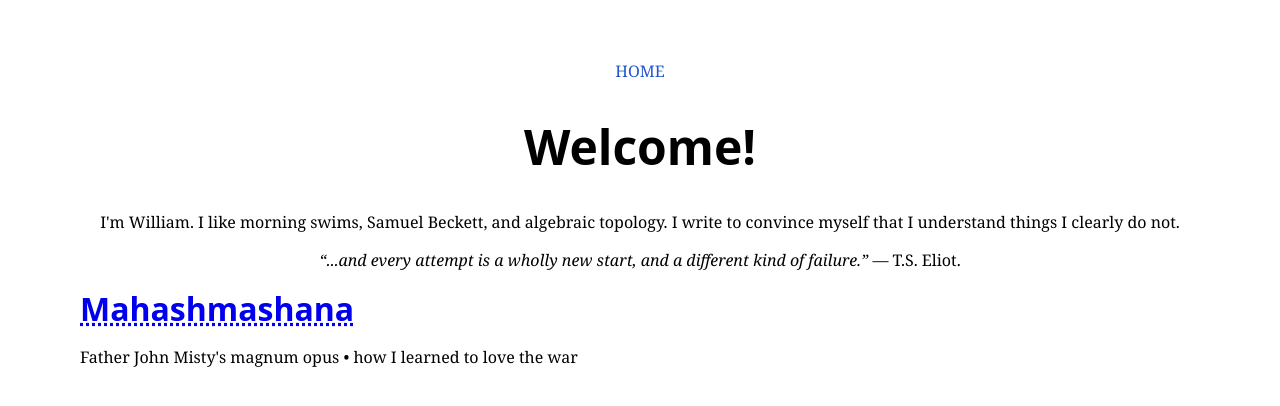
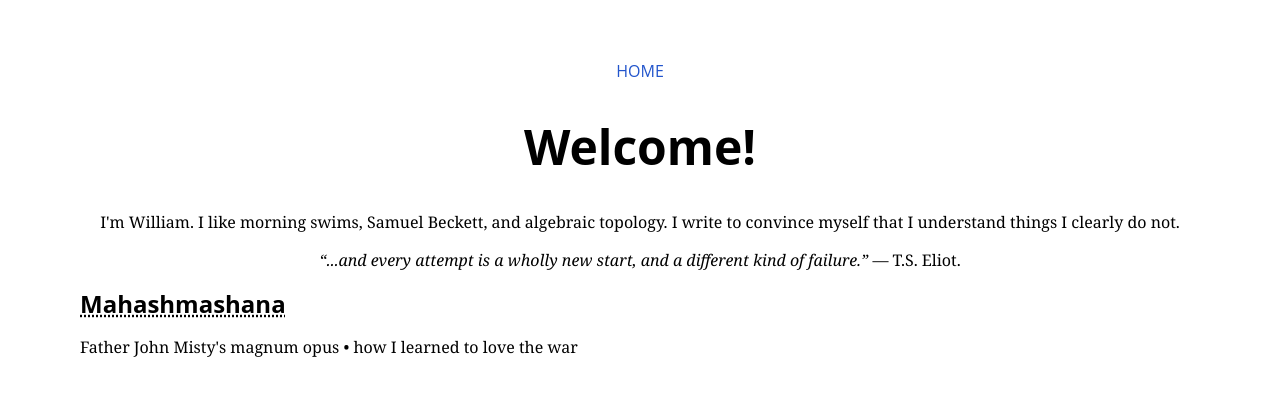
Before and after one commit to williamrygao/williamrygao.github.io, a Jekyll site: the page built from index.md, in a window 1280 px wide. Shown: the top 406 px of the page. Built offline with Jekyll 4.4.1, drawn with Linux system fonts in a browser that asks for light colours.

Commit message:
Update style.css

```diff
--- a/assets/css/style.css
+++ b/assets/css/style.css
@@ -16,7 +16,7 @@ h1 {
 
 h2 {
   font-family: 'Open Sans', Arial, sans-serif;
-  font-size: 2rem;
+  font-size: 1.5rem;
   margin: 10px 0;
   color: #000;
 }
@@ -36,6 +36,7 @@ p {
 }
 
 nav {
+  font-family: 'Open Sans', Arial, sans-serif;
   font-size: 1rem;
   display: flex;
   justify-content: center;
@@ -54,10 +55,12 @@ nav a:hover {
 }
 
 .post h2 a {
+  color: #000;
   text-decoration: underline;
   text-decoration-style: dotted;
 }
 
 .post h2 a:hover {
+  color: #000;
   text-decoration-style: solid;
 }
```
